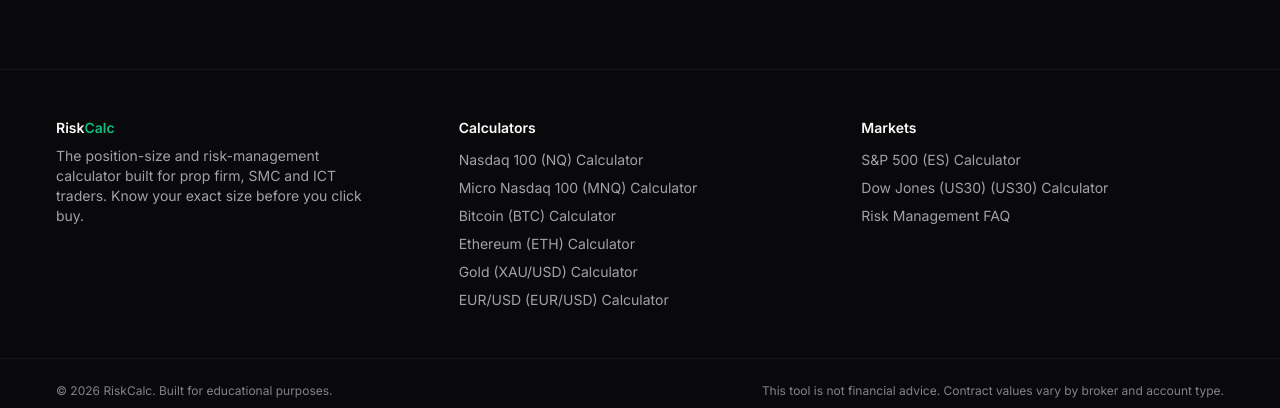
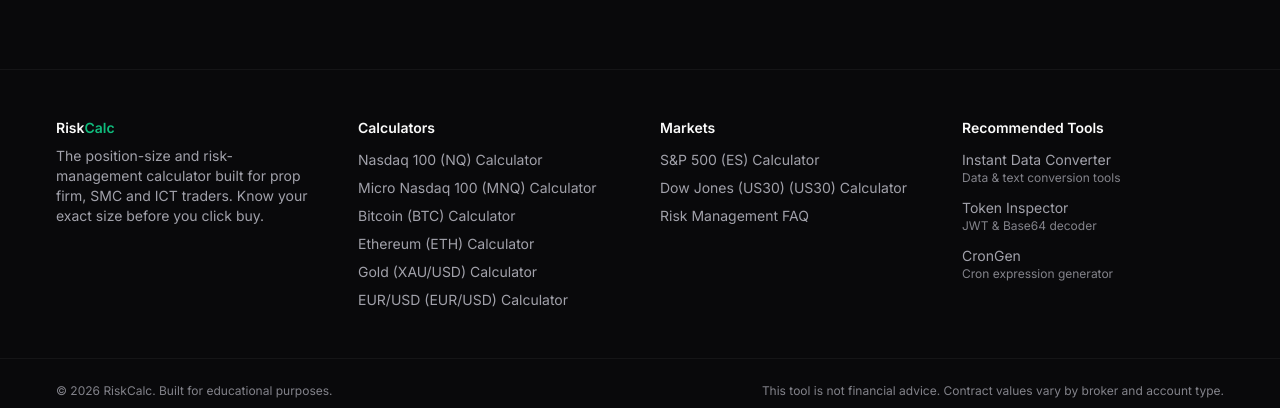
Before and after one commit to basadfree/prop-firm-risk-calculator, a Next.js app: page / in a window 1280 px wide. Shown: the part 3720-4128 px from the top of the page. Built offline with nearby package versions, Linux system fonts and the light colour scheme; no server answers.

Commit message:
Add cross-linking Recommended Tools footer section

```diff
--- a/components/SiteFooter.tsx
+++ b/components/SiteFooter.tsx
@@ -1,10 +1,28 @@
 import Link from "next/link";
 import { ASSETS } from "@/lib/assets";
+
+const recommendedTools = [
+  {
+    name: "Instant Data Converter",
+    href: "https://instant-data-converter.vercel.app",
+    tagline: "Data & text conversion tools",
+  },
+  {
+    name: "Token Inspector",
+    href: "https://jwt-base64-inspector.vercel.app",
+    tagline: "JWT & Base64 decoder",
+  },
+  {
+    name: "CronGen",
+    href: "https://cron-generator-kappa.vercel.app",
+    tagline: "Cron expression generator",
+  },
+];
 
 export function SiteFooter() {
   return (
     <footer className="mt-20 border-t border-border/60 bg-background">
-      <div className="container grid gap-10 py-12 sm:grid-cols-3">
+      <div className="container grid gap-10 py-12 sm:grid-cols-2 lg:grid-cols-4">
         <div>
           <p className="text-sm font-semibold">
             Risk<span className="text-primary">Calc</span>
@@ -51,6 +69,26 @@
             </li>
           </ul>
         </div>
+
+        <div>
+          <p className="text-sm font-semibold">Recommended Tools</p>
+          <ul className="mt-3 space-y-3 text-sm text-muted-foreground">
+            {recommendedTools.map((tool) => (
+              <li key={tool.href}>
+                <a
+                  href={tool.href}
+                  rel="dofollow"
+                  className="block transition-colors hover:text-primary"
+                >
+                  {tool.name}
+                  <span className="block text-xs text-muted-foreground/80">
+                    {tool.tagline}
+                  </span>
+                </a>
+              </li>
+            ))}
+          </ul>
+        </div>
       </div>
 
       <div className="border-t border-border/60 py-6">
```
